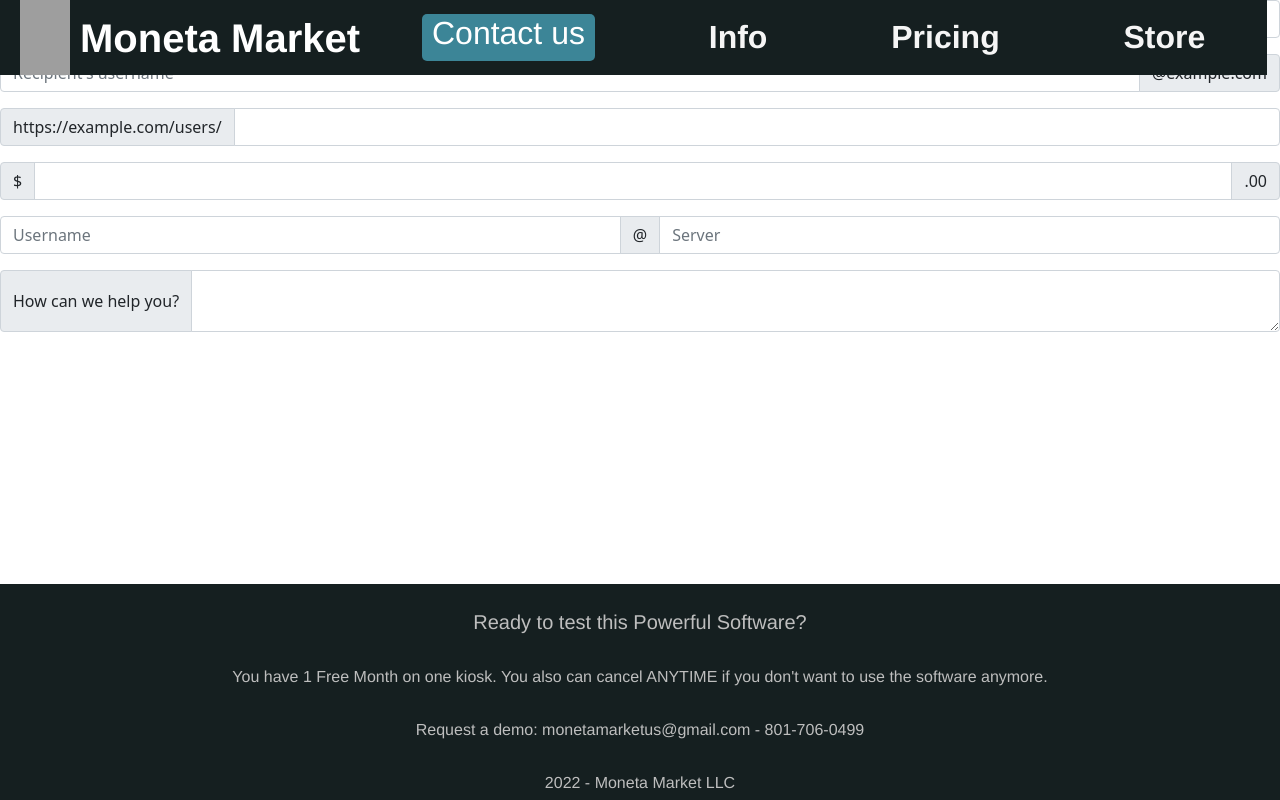
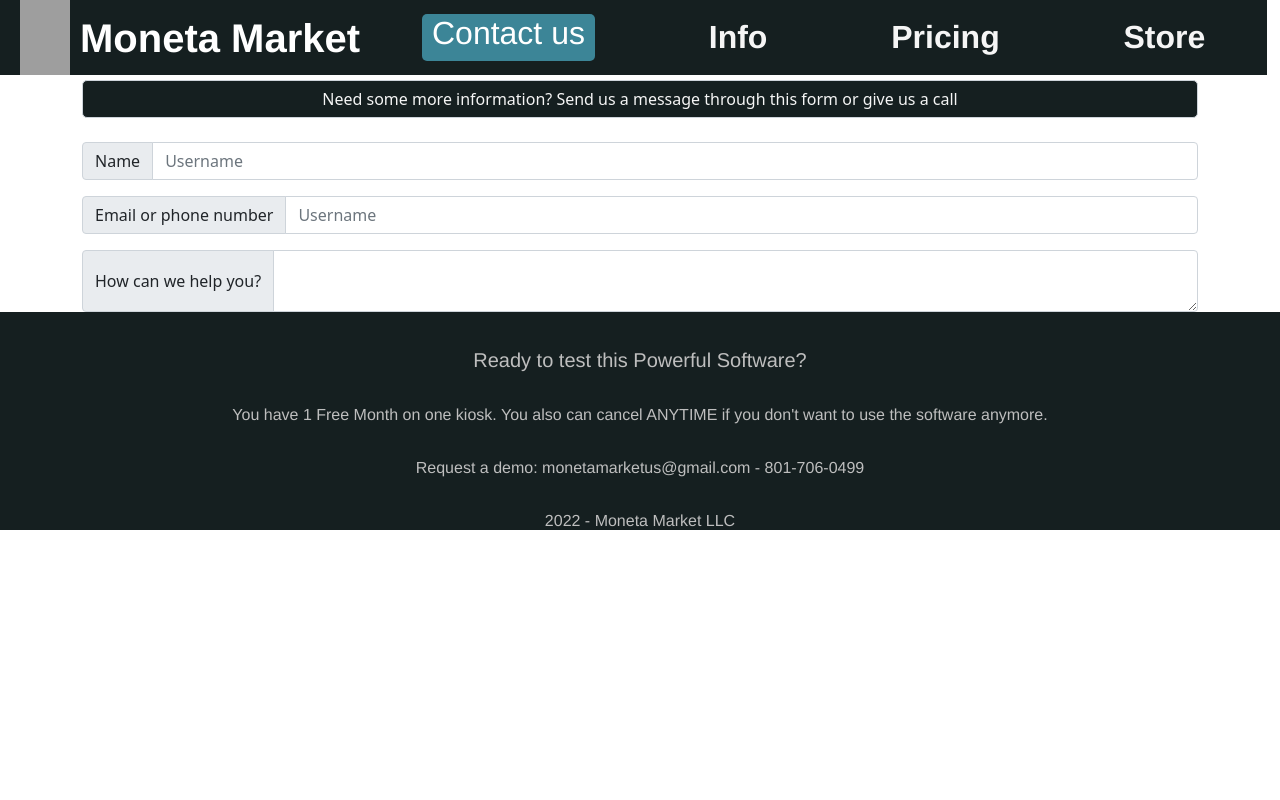
Before and after one commit to Lua19/Moneta, an Angular app: page /contact in a window 1280 px wide. Built offline with nearby package versions, Linux system fonts and the light colour scheme; grey boxes are pictures that could not be loaded.

Commit message:
Changes to contact page

```diff
--- a/src/app/Items/footer/footer.component.css
+++ b/src/app/Items/footer/footer.component.css
@@ -1,12 +1,11 @@
 .footer{
     background-color: #151f20;
     color: rgb(190, 190, 190);
-    position: fixed;
     bottom: 0;
     width: 100%;
     text-align: center;
     font-family: 'Montserrat', "Helvetica", Arial, sans-serif;
-    margin-top: 2%;
+    padding-top: 10px;
 }
 #text-space{
     padding-top: 2%;
--- a/src/app/Pages/contact/contact.component.css
+++ b/src/app/Pages/contact/contact.component.css
@@ -0,0 +1,10 @@
+.container{
+    margin-top: 80px;
+}
+
+#title-span{
+    background-color: #151f20;
+    border-radius: 5px;
+    color: whitesmoke;
+    justify-content: center;
+}
--- a/src/app/Pages/contact/contact.component.html
+++ b/src/app/Pages/contact/contact.component.html
@@ -1,31 +1,20 @@
-<div class="input-group mb-3">
-    <span class="input-group-text" id="basic-addon1">@</span>
+<div class="container">
+
+  <span class="input-group-text" id="title-span">Need some more information? Send us a message through this form or give us a call</span>
+  <br>
+  <div class="input-group mb-3">
+    <span class="input-group-text" id="basic-addon1">Name</span>
     <input type="text" class="form-control" placeholder="Username" aria-label="Username" aria-describedby="basic-addon1">
   </div>
 
   <div class="input-group mb-3">
-    <input type="text" class="form-control" placeholder="Recipient's username" aria-label="Recipient's username" aria-describedby="basic-addon2">
-    <span class="input-group-text" id="basic-addon2">@example.com</span>
+    <span class="input-group-text" id="basic-addon1">Email or phone number</span>
+    <input type="text" class="form-control" placeholder="Username" aria-label="Username" aria-describedby="basic-addon1">
   </div>
 
-  <div class="input-group mb-3">
-    <span class="input-group-text" id="basic-addon3">https://example.com/users/</span>
-    <input type="text" class="form-control" id="basic-url" aria-describedby="basic-addon3">
-  </div>
-
-  <div class="input-group mb-3">
-    <span class="input-group-text">$</span>
-    <input type="text" class="form-control" aria-label="Amount (to the nearest dollar)">
-    <span class="input-group-text">.00</span>
-  </div>
-
-  <div class="input-group mb-3">
-    <input type="text" class="form-control" placeholder="Username" aria-label="Username">
-    <span class="input-group-text">@</span>
-    <input type="text" class="form-control" placeholder="Server" aria-label="Server">
-  </div>
 
   <div class="input-group">
     <span class="input-group-text">How can we help you?</span>
     <textarea class="form-control" aria-label="With textarea"></textarea>
   </div>
+</div>
--- a/src/app/Pages/info-page/info-page.component.html
+++ b/src/app/Pages/info-page/info-page.component.html
@@ -33,3 +33,5 @@
         <img class="icon1" src="https://img.icons8.com/ios/100/000000/checked-identification-documents.png"/>
     </div>
 </div>
+<br>
+<br>
--- a/src/app/Pages/price-page/price-page.component.html
+++ b/src/app/Pages/price-page/price-page.component.html
@@ -28,8 +28,12 @@
   <div class="container">
     <h2 class="title-text1">How much does each system cost? </h2>
     <p class="text-space1">You can use our calculator below to calculate your average monthly sales and fees</p>
+    <p class="text-space1">Just type the amount each sell point produces monthly</p>
     <div class="row">
-      <div class="col"><input type="number " placeholder="Average monthly earnings..."></div>
-      <div class="col">What</div>
+      <div class="input-group mb-3 col">
+        <span class="input-group-text">$</span>
+        <input type="text" class="form-control" aria-label="Amount (to the nearest dollar)">
+      </div>
+      <div class="col"><h2 class="title-text1">Monthly fee: {{Fee}}</h2></div>
     </div>
   </div>
--- a/src/app/Pages/price-page/price-page.component.ts
+++ b/src/app/Pages/price-page/price-page.component.ts
@@ -6,6 +6,8 @@
   styleUrls: ['./price-page.component.css']
 })
 export class PricePageComponent implements OnInit {
+  Fee : number = 0;
+  CreditCardFee = 0;
 
   constructor() { }
 
```
Also changed, not shown: src/app/Items/footer/footer.component.ts (line endings or trailing spaces).
